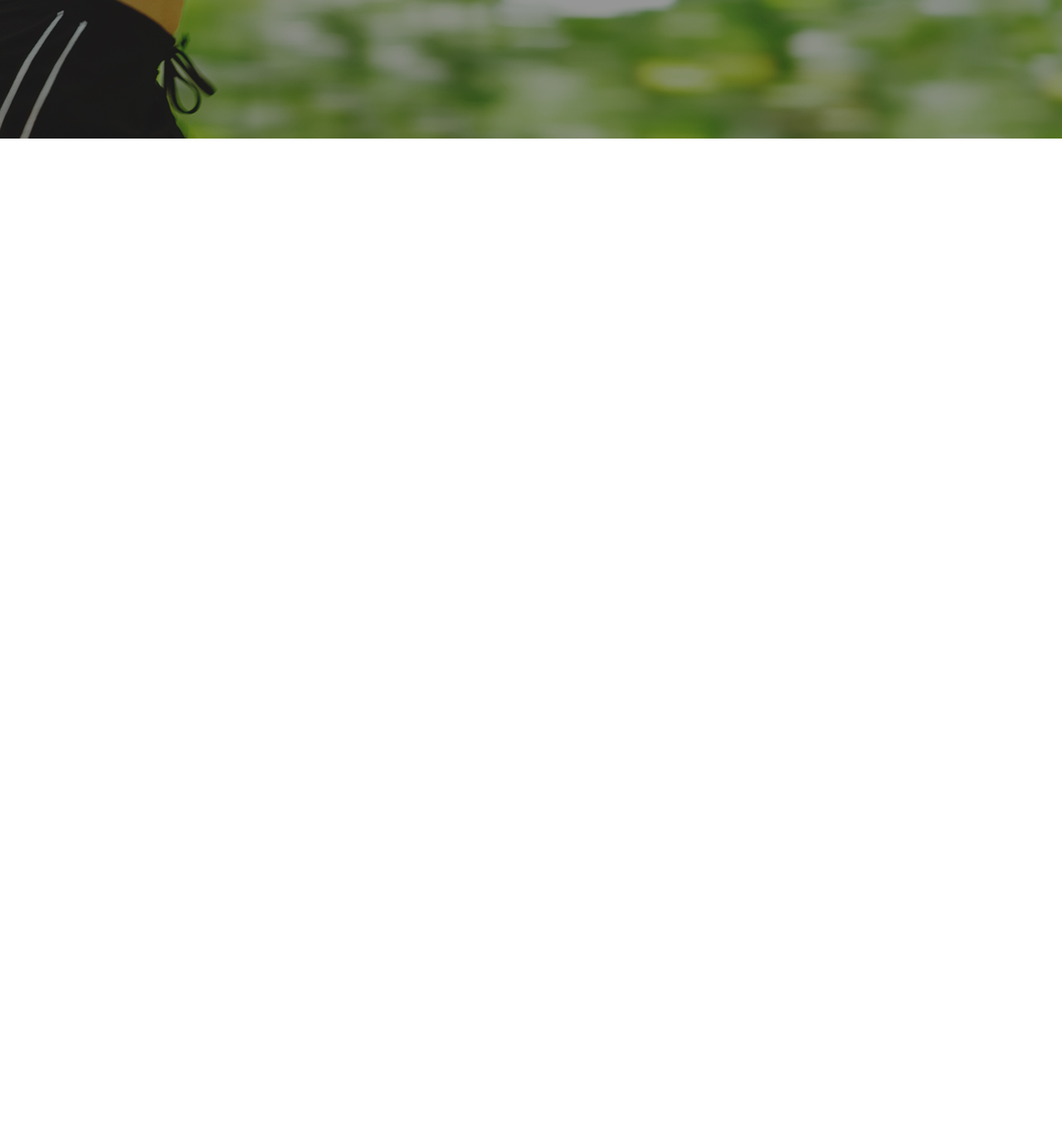
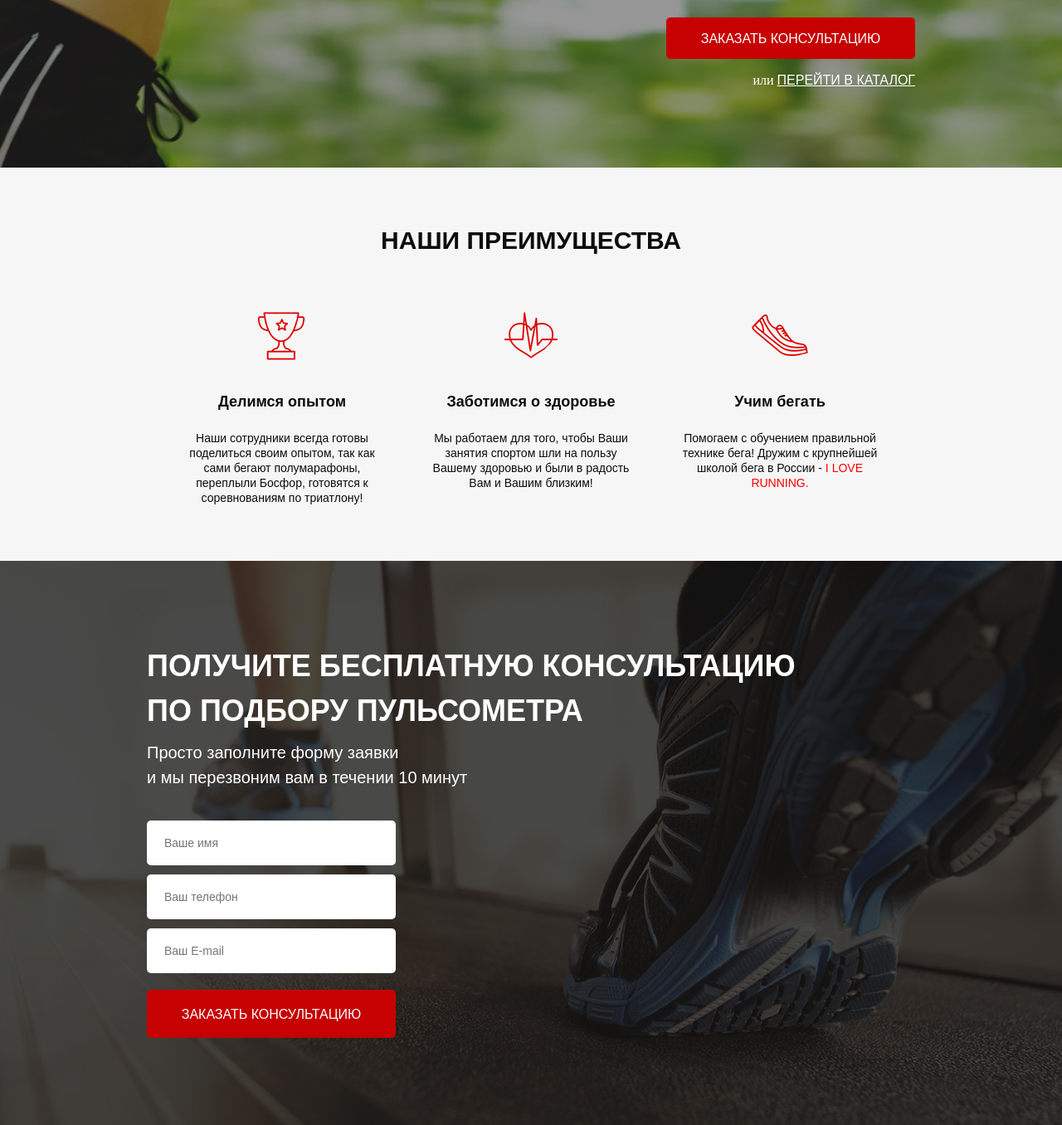
Before and after one commit to sartvas/fitness, a website: page src/index.html in a window 1280 px wide. Shown: the part 483-1839 px from the top of the page at 83% size. Before the commit the page ends 800 px from the top, so only its background shows below. Drawn offline with Linux system fonts and the light colour scheme.

Commit message:
3rd display and submit-form is done

```diff
--- a/src/Sass/blocks/_button.scss
+++ b/src/Sass/blocks/_button.scss
@@ -9,4 +9,16 @@
     text-align: center;
     text-transform: uppercase;
     color: #FFFFFF;
+    &__main {
+        width: 300px;
+        height: 50px;
+        font-size: 16px;
+        margin-top: 67px;
+    }
+    &__submit {
+        width: 100%;
+        height: 58px;
+        font-weight: 500;
+        font-size: 16px;
+    }
 }
--- /dev/null
+++ b/src/Sass/blocks/_consult.scss
@@ -0,0 +1,13 @@
+.consultation {
+    min-height: 680px;
+    padding: 100px 0 92px 0;
+    background: url('/src/img/bg3.png') center center/cover no-repeat;
+    &__descr {
+        width: 426px;
+        height: 61px;
+        font-weight: 500;
+        font-size: 20px;
+        line-height: 30px;
+        color: #FFFFFF;
+    }
+}
--- /dev/null
+++ b/src/Sass/blocks/_forms.scss
@@ -0,0 +1,20 @@
+.feed-form {
+    width: 300px;
+    margin-top: 36px;
+    display: flex;
+    flex-direction: column;
+    input {
+        height: 54px;
+        margin-bottom: 11px;
+        background: #FFFFFF;
+        border: none;
+        border-radius: 5px;
+        font-weight: 400;
+        font-size: 14px;
+        color: #4B4B4B;
+        padding-left: 21px;
+        &:nth-child(3) {
+            margin-bottom: 20px;
+        }
+    }
+}
--- a/src/Sass/blocks/_promo.scss
+++ b/src/Sass/blocks/_promo.scss
@@ -27,4 +27,26 @@
         margin-top: 60px;
         color: #FFFFFF;
     }
+    &__icon {
+        width: 130px;
+        text-align: center;
+        img {
+            display: block;
+            margin: 0 auto;
+            margin-bottom: 20px;
+
+        }
+    }
+    &__link {
+        color: #FFFFFF;
+        font-family: MuseoModerno;
+        font-weight: 500;
+        font-size: 16px;
+        line-height: 25px;
+        margin-top: 13px;
+        a {
+            color: #FFFFFF;
+            text-transform: uppercase;
+        }
+    }
 }
--- /dev/null
+++ b/src/Sass/blocks/_titles.scss
@@ -0,0 +1,13 @@
+.title {
+    color: #0d0d0d;
+    font-size: 30px;
+    font-weight: 700;
+    text-align: center;
+    text-transform: uppercase;
+    &_left {
+        font-size: 36px;
+        line-height: 54px;
+        text-align: left;
+        color: #FFFFFF;
+    }
+}
--- a/src/Sass/style.scss
+++ b/src/Sass/style.scss
@@ -3,6 +3,9 @@
 @import 'blocks/variables';
 @import 'blocks/header';
 @import 'blocks/button';
+@import 'blocks/consult';
+@import 'blocks/titles';
+@import 'blocks/forms';
 
 * {
     font-family: "Museo Sans Cyrl", sans-serif;
@@ -12,3 +15,53 @@
     max-width: 950px;
     margin: 0 auto;
 }
+
+.advantages {
+    min-height: 473px;
+    background: url('/src/img/bg2.png') center center/cover no-repeat;
+    &__header {
+        padding-top: 73px;
+        font-size: 30px;
+        line-height: 30px;
+        font-weight: bold;
+        text-align: center;
+        color: #0D0D0D;
+    }
+    &__icons {
+        display: flex;
+        justify-content: center;
+        width: 900px;
+        padding: 65px 0 67px 0;
+        margin: 0 auto;
+    }
+    &__icon {
+        display: flex;
+        width: 400px;
+        flex-direction: column;
+        align-items: center;
+        margin: 0 auto;
+        padding: 0 25px 0 25px;
+    }
+    &__icon_header {
+        padding-top: 35px;
+        min-height: 29px;
+        font-weight: 900;
+        font-size: 18px;
+        line-height: 29px;
+        text-align: center;
+        color: #0D0D0D;
+    }
+    &__icon_texts {
+        padding-top: 20px;
+        font-weight: 300;
+        font-size: 14px;
+        line-height: 18px;
+        text-align: center;
+        color: #0D0D0D;
+        span {
+            color: #FF0000;
+
+        }
+    }
+
+}
--- a/src/index.html
+++ b/src/index.html
@@ -11,7 +11,7 @@
     <title>All Pulsomers</title>
 </head>
 <body>
-    <div class="promo">
+    <section class="promo">
         <div class="container">
             <div class="header">
                 <a href="#" class="header__logo">
@@ -53,13 +53,51 @@
                                 все вопросы
                             </div>
                     </div>
-                </div>
                     <button class="button button__main">заказать консультацию</button>
                     <div class="promo__link">
                         или
                         <a href="#">Перейти в каталог</a>
                     </div><a href="#"></a>
         </div>
+    </section>
+    <section class="advantages">
+        <div class="advantages__header">НАШИ ПРЕИМУЩЕСТВА</div>
+        <div class="advantages__icons">
+            <div class="advantages__icon">
+                <img src="/src/img/cup.png" alt="cup">
+                <div class="advantages__icon_header">Делимся опытом</div>
+                <div class="advantages__icon_texts">Наши сотрудники всегда готовы поделиться своим опытом, так как сами бегают полумарафоны, переплыли Босфор, готовятся к соревнованиям по триатлону!</div>
             </div>
+            <div class="advantages__icon">
+                <img src="/src/img/heart.png" alt="heart">
+                <div class="advantages__icon_header">Заботимся о здоровье</div>
+                <div class="advantages__icon_texts">Мы работаем для того, чтобы Ваши занятия спортом шли на пользу Вашему здоровью и были в радость Вам и Вашим близким!</div>
+            </div>
+            <div class="advantages__icon">
+                <img src="/src/img/shoe.png" alt="shoe">
+                <div class="advantages__icon_header">Учим бегать</div>
+                <div class="advantages__icon_texts">Помогаем с обучением правильной технике бега! Дружим с крупнейшей школой бега в России - <span>I LOVE RUNNING.<span></div>
+            </div>
+        </div>
+    </section>
+    <section class="consultation">
+        <div class="container">
+            <h2 class="title title_left">Получите бесплатную консультацию <br>
+                по подбору пульсометра</h2>
+            <div class="consultation__descr">
+                Просто заполните форму заявки <br>
+                и мы перезвоним вам в течении 10 минут
+            </div>
+            <form class="feed-form" action="#">
+                <input  name='name' required placeholder="Ваше имя" type="text">
+                <input  name='phone' required placeholder="Ваш телефон" type="number">
+                <input  name='email' required placeholder="Ваш E-mail" type="email">
+                <button class="button button__submit">заказать кОНСУЛЬТАЦИЮ</button>
+            </form>
+
+        </div>
+
+    </section>
+
 </body>
 </html>
```
Also changed, not shown: src/Sass/blocks/_carousel.scss (added), src/img/bg2.png (added), src/img/bg3.png (added), src/img/cup.png (added), src/img/heart.png (added), src/img/shoe.png (added), src/style/style.min.css, 1 other file. Lines whose indentation alone changed are shown as unchanged.
